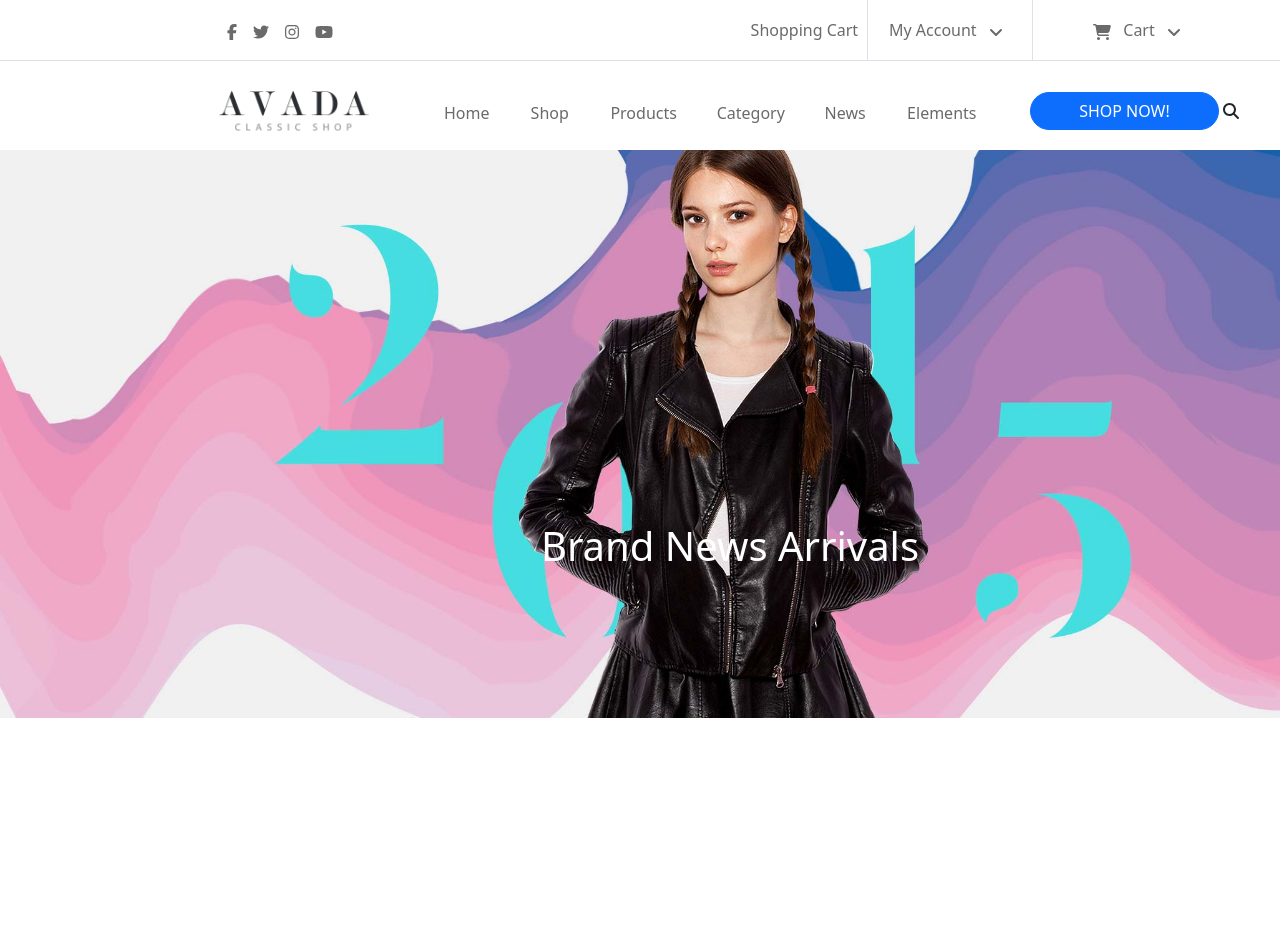
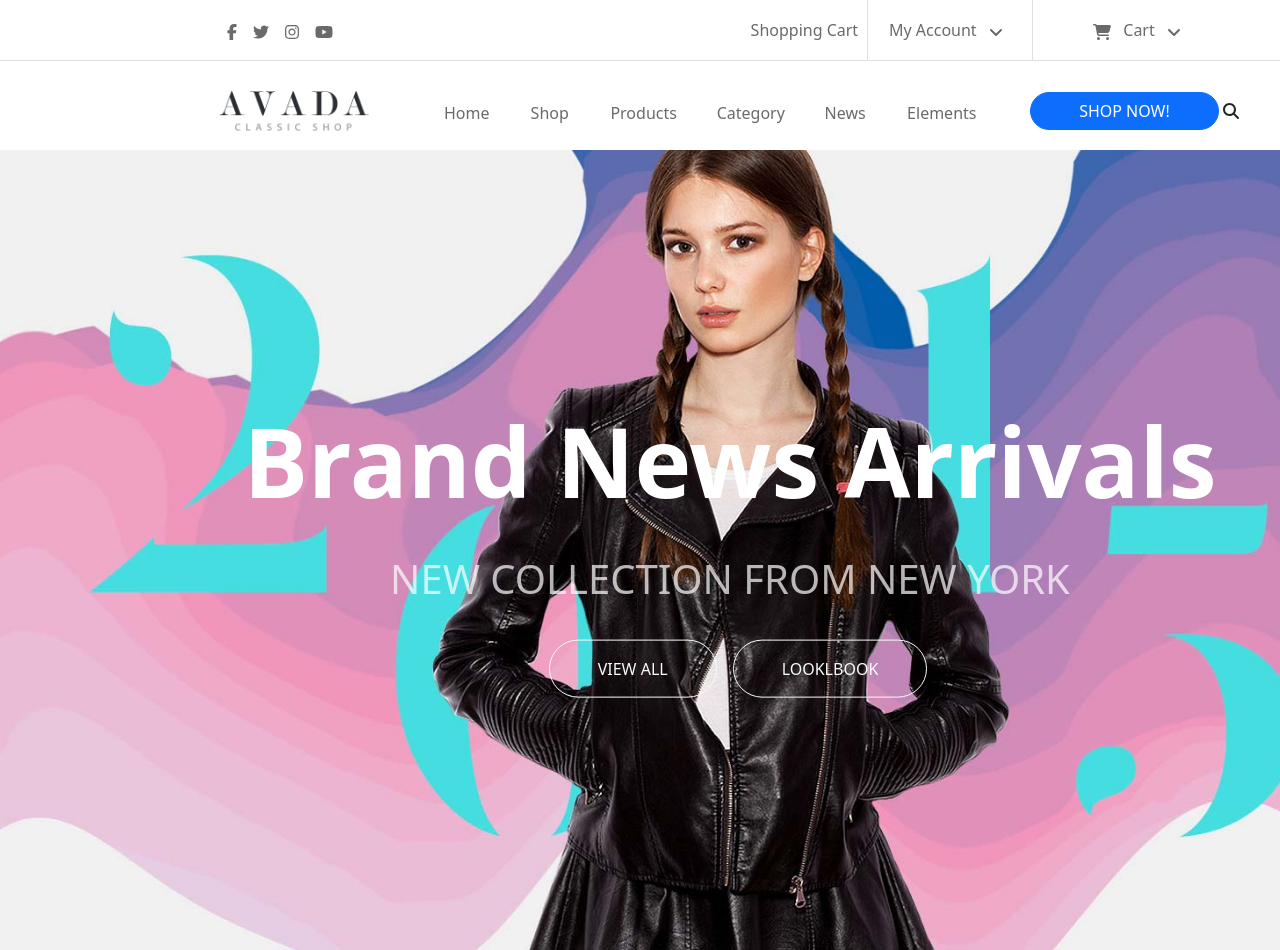
Before and after one commit to gatsuBerserk/classic-shop, a Vue app: page / in a window 1280 px wide. Shown: the top 950 px of the page. Built offline with nearby package versions, Linux system fonts and the light colour scheme.

Commit message:
first jumbo done but to fix

```diff
--- a/src/assets/partials/_variables.scss
+++ b/src/assets/partials/_variables.scss
@@ -3,7 +3,7 @@
     width: 70%;
 }
 
-.my-col {
+.dCenter {
     display: flex;
     justify-content: center;
     align-items: center;
--- a/src/components/Header.vue
+++ b/src/components/Header.vue
@@ -21,19 +21,19 @@
                             </a>
                         </div>
                         <!-- Cart -->
-                        <div class="col-6 d-flex my-col justify-content-center ">
-                            <div class="col-3  my-col ">
+                        <div class="col-6 d-flex dCenter justify-content-center ">
+                            <div class="col-3  dCenter ">
                                 <a href="#">
                                     Shopping Cart
                                 </a>
                             </div>
-                            <div class="col-4  my-col border-start border-end px-2">
+                            <div class="col-4  dCenter border-start border-end px-2">
                                 <a href="#">
                                     My Account
                                     <font-awesome-icon icon="fa-solid fa-angle-down" class="mx-2"/>
                                 </a>
                             </div>
-                            <div class="col-5 my-col">
+                            <div class="col-5 dCenter">
                                 <a href="#">
                                     <font-awesome-icon icon="fa-solid fa-cart-shopping" class="mx-2"/>
                                     Cart
@@ -112,7 +112,7 @@ header{
                     color: $shark;
                 }
             }
-            .my-col{
+            .dCenter{
                 height: 60px;
                 :hover{
                     background-color: silver;
--- a/src/components/Jumbo.vue
+++ b/src/components/Jumbo.vue
@@ -1,7 +1,33 @@
 <template>
   <section class="jumbo minW position-relative">
+    <div class="offert">
+      <div class="box dCenter">
+        <font-awesome-icon icon="fa-solid fa-cart-plus" />
+      </div>
+      <div class="dCenter price">
+        <p>
+          <sup>&dollar;</sup>39
+        </p>
+        <span>
+          On Sale
+        </span>
+
+      </div>
+    </div>
     <section class="collection">
-      <h1>brand news arrivals</h1>
+      <div class="title">
+         <h1>brand news arrivals</h1>
+         <h2>new collection from new york</h2>
+      </div>
+      <div>
+      <button class="btn btn btn-outline-light text-uppercase mx-3 rounded-pill px-5 py-3">
+        view all
+      </button>
+      <button class="btn btn btn-outline-light text-uppercase rounded-pill px-5 py-3">
+        looklbook
+      </button>
+      </div>
+
     </section>
   </section>
 </template>
@@ -18,27 +44,63 @@ export default {
 .jumbo{
   position: relative;
   height: 800px;
-  background: url(../assets/img-progetto/home1_slide_three_bg_2.jpg) top/ cover;
+  background-image: url("../assets/img-progetto/home1_slide_three_bg_2.jpg") ;
+  background-position: center;
+  background-size:cover;
+  object-fit: contain;
   background-repeat: no-repeat;
-  background-size: 100%;
-  .offert{
-      div.demons,
-          div.price{
-            border-radius: 10px;
-            width: 100px;
-            height: 100px;
-            background-color:$confetti;
-            border: 1px solid black;
-            margin-bottom: 1rem;
+      div.offert {
+        position: absolute;
+        top:0%;
+        right: 2%;
+        transform: translate(-5%, -5%);
+
+        .box,
+        .price{
+        flex-direction: column;
+        margin-bottom: 1rem;
+        width: 50px;
+        height: 50px;
+        background-color: white;
+        border-radius:10px ;
+        box-shadow:0 0 20px rgba(0, 0, 0, 0.8);
+
+        }
+
+        .price{
+          p{
+            margin-bottom: 0;
+            color: $confetti;
           }
-  }
+        span{
+          font-size: .6rem;
+        }
+        }
+      }
   section.collection{
+    width: 100%;
+    min-width: 800px;
     position: absolute;
     top:50%;
     left: 50%;
     transform: translate(-50%, -50%);
     color: white;
     text-transform: capitalize;
+    text-align: center;
+
+      div.title{
+        h1{
+        font-size: 6rem;
+        font-weight: bolder;
+        }
+        h2{
+        opacity: .7;
+        font-weight: 100;
+        font-size: 2.5rem;
+        margin:2.3rem 2.3rem ;
+        text-transform: uppercase;
+        }
+      }
 
   }
 
--- a/src/main.js
+++ b/src/main.js
@@ -5,15 +5,15 @@ import App from './App.vue'
 import { library } from '@fortawesome/fontawesome-svg-core'
 
 /* import specific icons */
-import { faTwitter, faFacebookF, faInstagram, faYoutube} from '@fortawesome/free-brands-svg-icons'
-import { faCartShopping, faAngleDown, faMagnifyingGlass } from "@fortawesome/free-solid-svg-icons";
+import { faTwitter, faFacebookF, faInstagram, faYoutube,} from '@fortawesome/free-brands-svg-icons'
+import { faCartShopping, faCartPlus, faAngleDown, faMagnifyingGlass,} from "@fortawesome/free-solid-svg-icons";
 // import { faUserSecret } from '@fortawesome/free-solid-svg-icons'
 
 /* import font awesome icon component */
 import { FontAwesomeIcon } from '@fortawesome/vue-fontawesome'
 
 /* add icons to the library */
-library.add(faTwitter, faFacebookF, faInstagram, faYoutube, faCartShopping, faAngleDown, faMagnifyingGlass)
+library.add(faTwitter, faFacebookF, faInstagram, faYoutube, faCartShopping,faCartPlus, faAngleDown, faMagnifyingGlass)
 
 /* add font awesome icon component */
 Vue.component('font-awesome-icon', FontAwesomeIcon)
```
